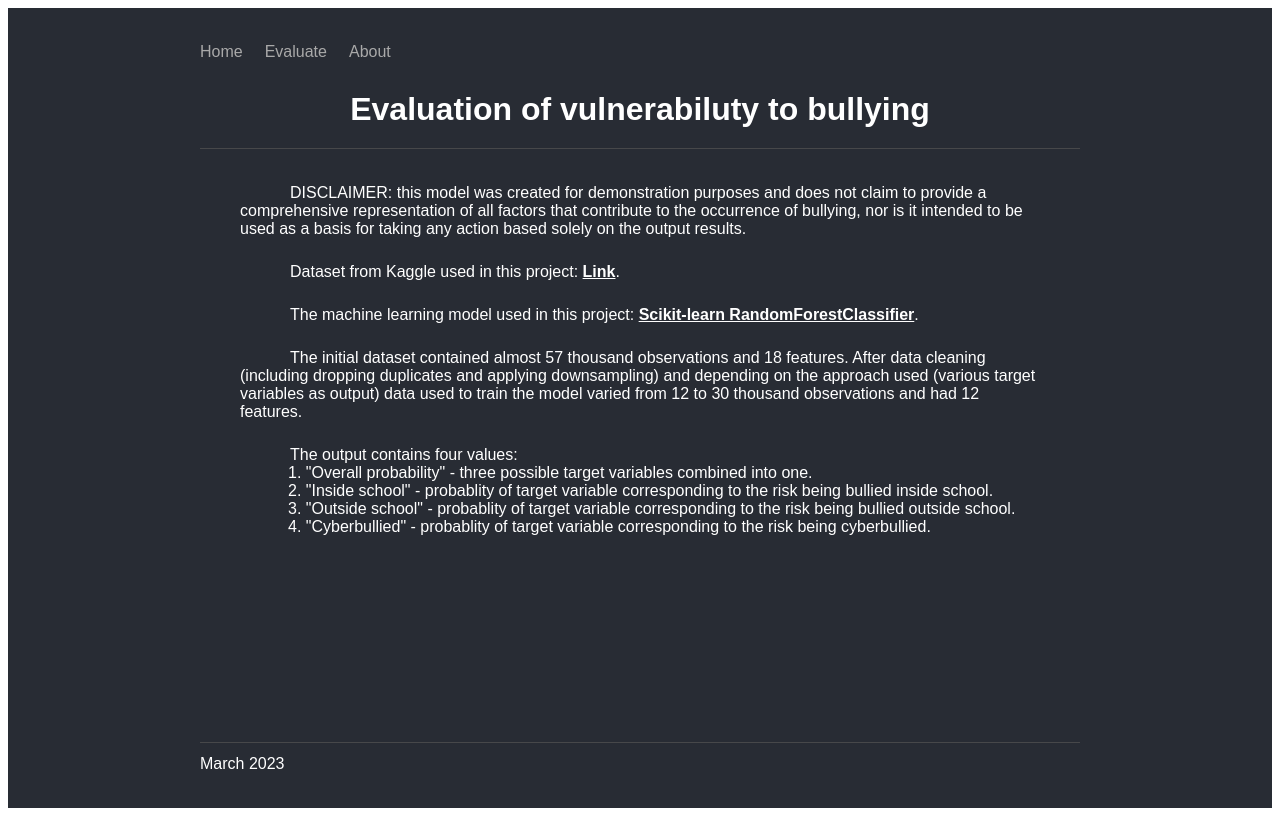
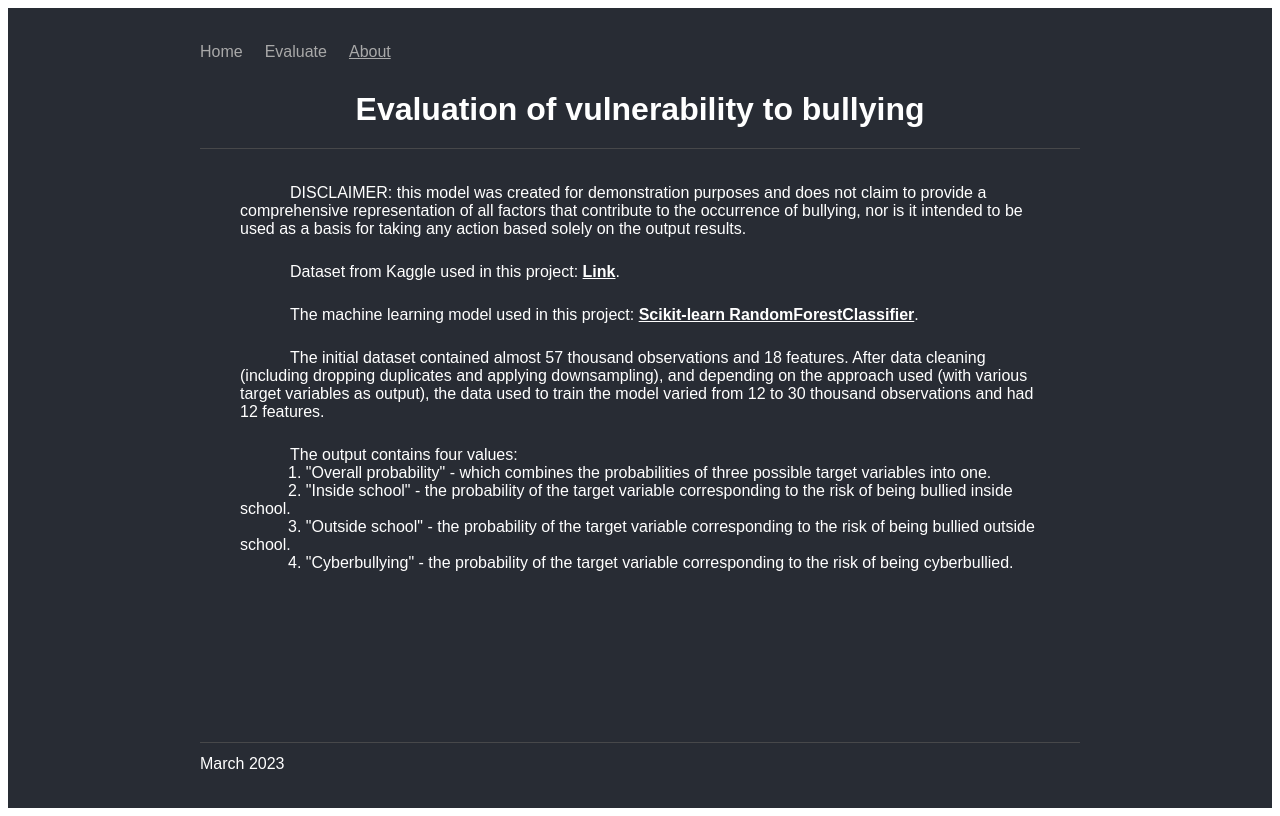
Before and after one commit to vlad-lis/DL-Stock-price, a React (Create React App) app in the folder client/: page /about in a window 1280 px wide. Built offline with nearby package versions, Linux system fonts and the light colour scheme.

Commit message:
fix: header nav menu

```diff
--- /dev/null
+++ b/client/src/blocks/header/__nav-link/_active/header__nav-link_active.css
@@ -0,0 +1,3 @@
+.header__nav-link_active {
+    text-decoration: underline;
+}
--- a/client/src/blocks/header/__nav-link/header__nav-link.css
+++ b/client/src/blocks/header/__nav-link/header__nav-link.css
@@ -1,4 +1,10 @@
 .header__nav-link {
     text-decoration: none;
     color: #A9A9A9;
+    transition: all .3s;
 }
+
+.header__nav-link:hover {
+    opacity: .6;
+    transition: all .3s;
+}
--- a/client/src/components/About.js
+++ b/client/src/components/About.js
@@ -27,19 +27,20 @@ function About() {
             </p>
             <p className='info__text-paragraph'>
                 The initial dataset contained almost 57 thousand observations and 18 features.
-                After data cleaning (including dropping duplicates and applying downsampling)
-                and depending on the approach used (various target variables as output)
-                data used to train the model varied from 12 to 30 thousand observations and had 12 features.
+                After data cleaning (including dropping duplicates and applying downsampling),
+                and depending on the approach used (with various target variables as output),
+                the data used to train the model varied from 12 to 30 thousand observations and had 12 features.
             </p>
             <p className='info__text-paragraph'>
-                The output contains four values:<br/>
-                &emsp;&emsp;&emsp;1. "Overall probability" - three possible target variables combined into one.<br/>
-                &emsp;&emsp;&emsp;2. "Inside school" - probablity of target variable corresponding
-                to the risk being bullied inside school.<br/>
-                &emsp;&emsp;&emsp;3. "Outside school" - probablity of target variable corresponding
-                to the risk being bullied outside school.<br/>
-                &emsp;&emsp;&emsp;4. "Cyberbullied" - probablity of target variable corresponding
-                to the risk being cyberbullied.
+                The output contains four values:<br />
+                &emsp;&emsp;&emsp;1. "Overall probability" - which combines the probabilities of
+                three possible target variables into one.<br />
+                &emsp;&emsp;&emsp;2. "Inside school" - the probability of the target variable
+                corresponding to the risk of being bullied inside school.<br />
+                &emsp;&emsp;&emsp;3. "Outside school" - the probability of the target variable
+                corresponding to the risk of being bullied outside school.<br />
+                &emsp;&emsp;&emsp;4. "Cyberbullying" - the probability of the target variable
+                corresponding to the risk of being cyberbullied.
             </p>
         </div>
     )
--- a/client/src/components/App.js
+++ b/client/src/components/App.js
@@ -35,6 +35,7 @@ function App() {
   return (
     <div className="root">
       {/* <p>{!data ? "Loading..." : data}</p>  */}
+
       <Header />
 
       <Routes>
--- a/client/src/components/Header.js
+++ b/client/src/components/Header.js
@@ -1,48 +1,35 @@
-import { Link, Route, Routes } from "react-router-dom";
+import { NavLink, useMatch, useRoutes } from "react-router-dom";
 
 function Header() {
+    const routes = useRoutes([
+        { path: '/', element: null },
+        { path: '/evaluate', element: null },
+        { path: '/about', element: null },
+    ]);
+
+    const homeMatch = useMatch({ path: '/', end: true });
+    const evaluateMatch = useMatch('/evaluate');
+    const aboutMatch = useMatch('/about');
+
     return (
-        <header className="header">
-
+        <header className='header'>
             <div className='header__nav-container'>
-                <Routes>
-                    <Route
-                        path='/'
-                        element={
-                            <>
-                                <Link to='/' className='header__nav-link'>Home</Link>
-                                <Link to='/evaluate' className='header__nav-link'>Evaluate</Link>
-                                <Link to='/about' className='header__nav-link'>About</Link>
-                            </>
-                        }
-                    />
-                    <Route
-                        path='/evaluate'
-                        element={
-                            <>
-                                <Link to='/' className='header__nav-link'>Home</Link>
-                                <Link to='/evaluate' className='header__nav-link'>Evaluate</Link>
-                                <Link to='/about' className='header__nav-link'>About</Link>
-                            </>
-                        }
-                    />
-                    <Route
-                        path='/about'
-                        element={
-                            <>
-                                <Link to='/' className='header__nav-link'>Home</Link>
-                                <Link to='/evaluate' className='header__nav-link'>Evaluate</Link>
-                                <Link to='/about' className='header__nav-link'>About</Link>
-                            </>
-                        }
-                    />
-                </Routes>
+                <NavLink to='/'
+                    className={homeMatch ? 'header__nav-link header__nav-link_active' : 'header__nav-link'}>
+                    Home
+                </NavLink>
+                <NavLink to='/evaluate'
+                    className={evaluateMatch ? 'header__nav-link header__nav-link_active' : 'header__nav-link'}>
+                    Evaluate
+                </NavLink>
+                <NavLink to='/about'
+                    className={aboutMatch ? 'header__nav-link header__nav-link_active' : 'header__nav-link'}>
+                    About
+                </NavLink>
             </div>
-
-            <h1 className='header__title'>Evaluation of vulnerabiluty to bullying </h1>
-
+            <h1 className='header__title'>Evaluation of vulnerability to bullying</h1>
         </header>
-    )
+    );
 }
 
 export default Header;
--- a/client/src/index.css
+++ b/client/src/index.css
@@ -7,6 +7,7 @@
 @import url(./blocks/form/__input-span/form__input-span.css);
 @import url(./blocks/header/header.css);
 @import url(./blocks/header/__nav-link/header__nav-link.css);
+@import url(./blocks/header/__nav-link/_active/header__nav-link_active.css);
 @import url(./blocks/header/__nav-container/header__nav-container.css);
 @import url(./blocks/header/__title/header__title.css);
 @import url(./blocks/evaluate/evaluate.css);
```
